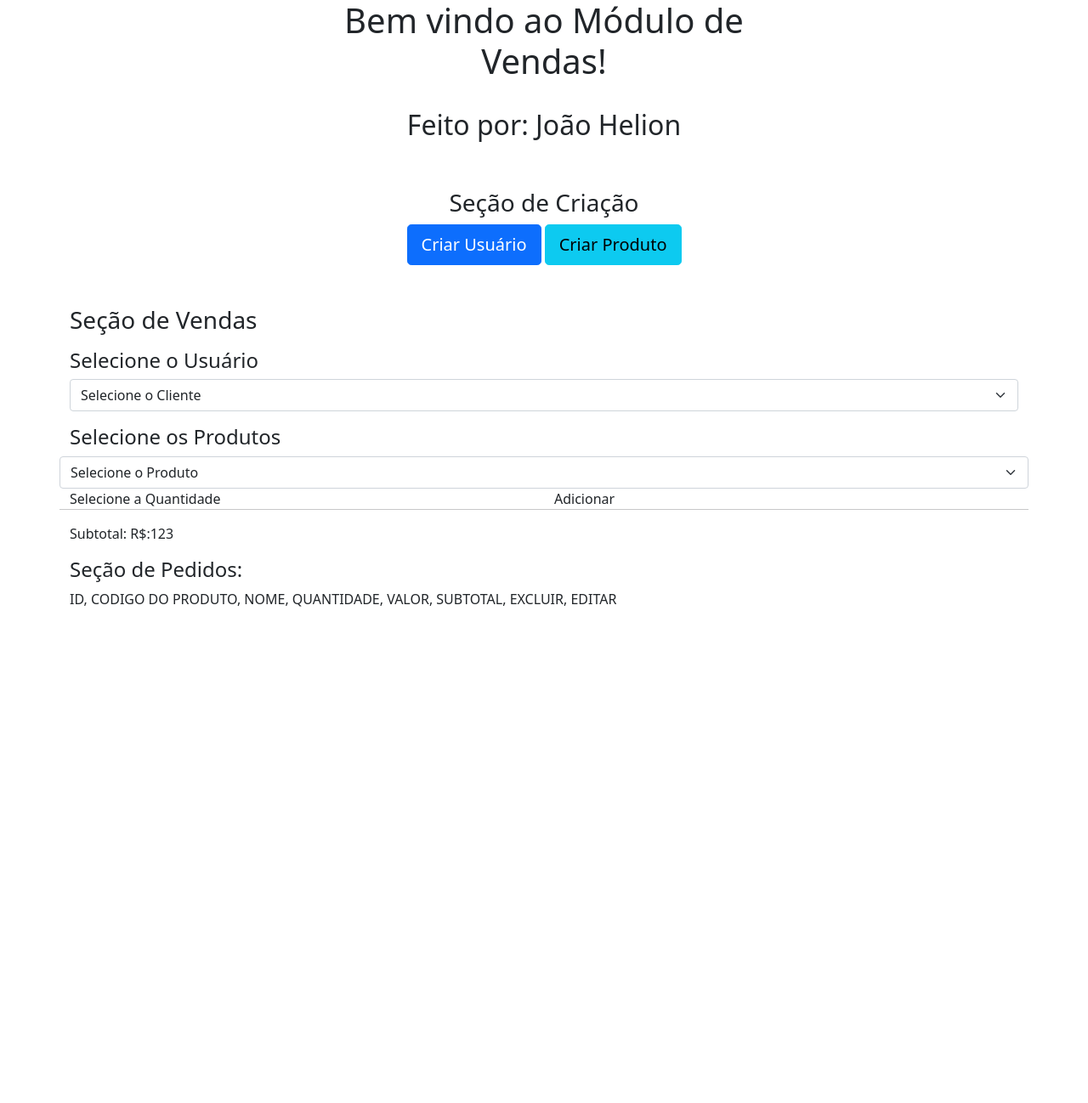
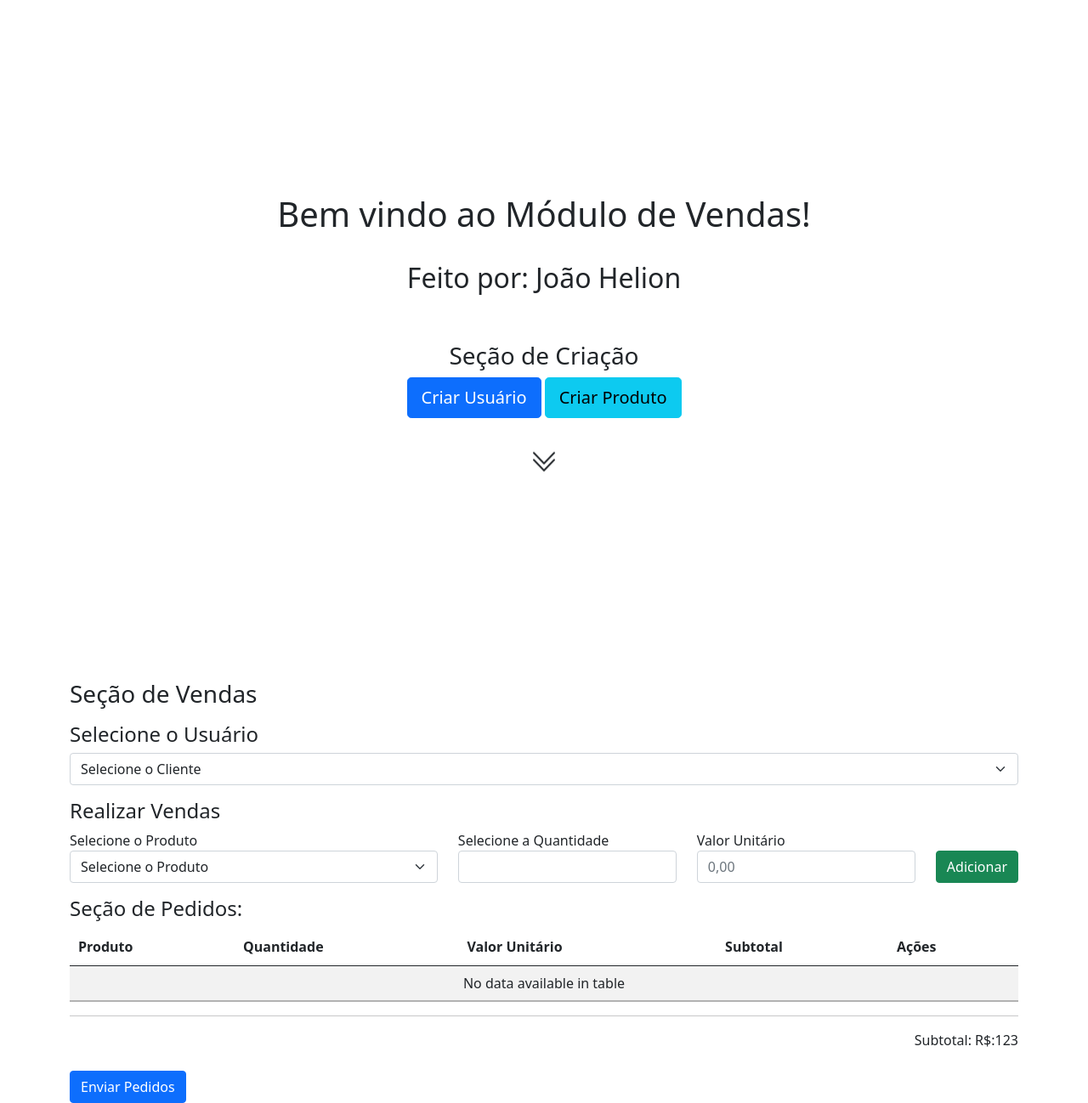
Before and after one commit to JVHelion/mod_vendas, a Laravel app: page / in a window 1280 px wide. Shown: the whole page at 85% size. Before the commit the page ends 714 px from the top, so only its background shows below. Run offline with Laravel 12, Linux system fonts and the light colour scheme; data comes from the database, SQL or seed files in the repository; data that the repository does not hold is empty; some libraries are stand-ins or nearby versions.

Commit message:
feat: tabela de produtos e botões de editar e excluir pedidos

```diff
--- /dev/null
+++ b/public/js/mod_vendas/home.js
@@ -0,0 +1,342 @@
+/**
+ * INICIO
+ * Mascaras para formulários
+ */
+//Máscara para CPF
+function cpf(v) {
+    v = v.replace(/\D/g, ""); //Remove tudo o que não é dígito
+    v = v.replace(/(\d{3})(\d)/, "$1.$2"); //Coloca um ponto entre o terceiro e o quarto dígitos
+    v = v.replace(/(\d{3})(\d)/, "$1.$2"); //Coloca um ponto entre o terceiro e o quarto dígitos
+    //de novo (para o segundo bloco de números)
+    v = v.replace(/(\d{3})(\d{1,2})$/, "$1-$2"); //Coloca um hífen entre o terceiro e o quarto dígitos
+    return v;
+}
+
+//Máscara para nome
+function limparNome(v) {
+    return v.replace(/[^a-zA-ZÀ-ÿ\s]/g, ""); // Remove tudo que não for letra ou espaço
+}
+
+/**
+ * Mascaras para formulários
+ * FINAL
+ */
+
+/**
+ * INICIO
+ * POP-UPS
+ */
+// Função para mostrar modal de sucesso
+function mostrarSucesso() {
+    var modal = new bootstrap.Modal(document.getElementById("modalSucesso"));
+    modal.show();
+}
+// Função para mostrar modal de falha
+function mostrarFalha() {
+    var modal = new bootstrap.Modal(document.getElementById("modalFalha"));
+    modal.show();
+}
+/**
+ * POP-UPS
+ * FINAL
+ */
+
+/**
+ * INICIO
+ * POST CRIAR USUARIO
+ */
+function criarUsuario() {
+    const dados = {
+        nome_usuario_novo: document.getElementById("nome_de_usuario_novo")
+            .value,
+        cpf_usuario_novo: document.getElementById("cpf_de_usuario_novo").value,
+    };
+
+    fetch("/mod_vendas/criar_usuario", {
+        method: "POST",
+        headers: {
+            "Content-Type": "application/json",
+            "X-CSRF-TOKEN": document
+                .querySelector('meta[name="csrf-token"]')
+                .getAttribute("content"),
+        },
+        body: JSON.stringify(dados),
+    })
+        .then((response) => response.json())
+        .then((resposta) => {
+            mostrarSucesso();
+            atualizarSelectUsuarios();
+            console.log("Funfou o post de criar usuario", resposta);
+        })
+        .catch((erro) => {
+            mostrarFalha();
+            console.error("Deu errado", erro);
+        });
+}
+/**
+ * POST CRIAR USUARIO
+ * FINAL
+ */
+
+/**
+ * INICIO
+ * POST CRIAR PRODUTO
+ */
+function criarProduto() {
+    const dados = {
+        nome_Produto_novo: document.getElementById("nome_de_produto_novo")
+            .value,
+    };
+
+    fetch("/mod_vendas/criar_produto", {
+        method: "POST",
+        headers: {
+            "Content-Type": "application/json",
+            "X-CSRF-TOKEN": document
+                .querySelector('meta[name="csrf-token"]')
+                .getAttribute("content"),
+        },
+        body: JSON.stringify(dados),
+    })
+        .then((response) => response.json())
+        .then((resposta) => {
+            mostrarSucesso();
+            atualizarSelectProdutos();
+            console.log("Funfou o post de criar Produto", resposta);
+        })
+        .catch((erro) => {
+            mostrarFalha();
+            console.error("Deu errado", erro);
+        });
+}
+/**
+ * POST CRIAR PRODUTO
+ * FINAL
+ */
+
+// Preencher produtos
+function atualizarSelectProdutos() {
+    fetch("/mod_vendas/listar_produtos")
+        .then((response) => response.json())
+        .then((produtos) => {
+            const select = document.getElementById("select_produto");
+            select.innerHTML = '<option value="">Selecione o Produto</option>'
+            produtos.forEach((produto) => {
+                const option = document.createElement("option");
+                option.value = produto.id;
+                option.textContent = produto.nome_produto;
+                select.appendChild(option);
+            });
+        });
+}
+
+// Preencher clientes
+function atualizarSelectUsuarios() {
+    fetch("/mod_vendas/listar_usuarios")
+        .then((response) => response.json())
+        .then((usuarios) => {
+            const select = document.getElementById("select_cliente");
+            select.innerHTML = '<option value="">Selecione o Cliente</option>';
+            usuarios.forEach((usuario) => {
+                const option = document.createElement("option");
+                option.value = usuario.id;
+                option.textContent = usuario.name;
+                select.appendChild(option);
+            });
+        });
+}
+/**
+ * LISTAR USUARIO PRODUTOS
+ * FINAL
+ */
+
+/**
+ * INICIO
+ * SISTEMA DE PEDIDOS
+ */
+let pedidos = [];
+let tabelaPedidos;
+let indexEditando = null;
+
+// Adicionar Pedido
+function adicionarPedido() {
+    const selectProduto = document.getElementById("select_produto");
+    const produtoId = selectProduto.value;
+    const produtoNome = selectProduto.options[selectProduto.selectedIndex].text;
+    const quantidade = document.getElementById("quantidade_produto").value;
+    const valorUnitario = document.getElementById("valor_unitario_produto").value.replace('.', '').replace(',', '.');
+    const valorUnitarioFormatado = document.getElementById("valor_unitario_produto").value;
+    const subtotal = (parseFloat(valorUnitario) * parseInt(quantidade)).toFixed(2);
+
+    if (!produtoId || !quantidade || !valorUnitario) {
+        mostrarFalha();
+        return;
+    }
+
+    pedidos.push({
+        produtoId,
+        produtoNome,
+        quantidade,
+        valorUnitario: valorUnitarioFormatado,
+        subtotal: subtotal.replace('.', ',')
+    });
+
+    atualizarTabelaPedidos();
+}
+
+// Atualizar o dataTable
+function atualizarTabelaPedidos() {
+    tabelaPedidos.clear();
+    pedidos.forEach((pedido, index) => {
+        tabelaPedidos.row.add([
+            pedido.produtoNome,
+            pedido.quantidade,
+            pedido.valorUnitario,
+            pedido.subtotal,
+            `<button class="btn btn-warning btn-sm" onclick="editarPedido(${index})">Editar</button>
+             <button class="btn btn-danger btn-sm" onclick="excluirPedido(${index})">Excluir</button>`
+        ]);
+    });
+    tabelaPedidos.draw();
+}
+
+function excluirPedido(index) {
+    pedidos.splice(index, 1);
+    atualizarTabelaPedidos();
+}
+
+function editarPedido(index) {
+    indexEditando = index;
+    const pedido = pedidos[index];
+
+    // Preencher produtos no select do modal
+    fetch("/mod_vendas/listar_produtos")
+        .then((response) => response.json())
+        .then((produtos) => {
+            const select = document.getElementById("editar_produto");
+            select.innerHTML = '';
+            produtos.forEach((produto) => {
+                const option = document.createElement("option");
+                option.value = produto.id;
+                option.textContent = produto.nome_produto;
+                if (produto.id == pedido.produtoId) option.selected = true;
+                select.appendChild(option);
+            });
+
+            // Preencher os outros campos
+            document.getElementById("editar_quantidade").value = pedido.quantidade;
+            document.getElementById("editar_valor_unitario").value = pedido.valorUnitario;
+
+            // Abrir o modal
+            var modal = new bootstrap.Modal(document.getElementById("editarPedidoModal"));
+            modal.show();
+        });
+}
+
+function enviarPedidos() {
+    fetch("/mod_vendas/adicionar_pedido", {
+        method: "POST",
+        headers: {
+            "Content-Type": "application/json",
+            "X-CSRF-TOKEN": document
+                .querySelector('meta[name="csrf-token"]')
+                .getAttribute("content"),
+        },
+        body: JSON.stringify({ pedidos }),
+    })
+        .then((response) => response.json())
+        .then((resposta) => {
+            mostrarSucesso();
+            pedidos = [];
+            atualizarTabelaPedidos();
+        })
+        .catch((erro) => {
+            mostrarFalha();
+            console.error("Erro ao enviar pedidos", erro);
+        });
+}
+
+document.getElementById("salvarEdicaoPedido").addEventListener("click", function () {
+    if (indexEditando === null) return;
+
+    const select = document.getElementById("editar_produto");
+    const produtoId = select.value;
+    const produtoNome = select.options[select.selectedIndex].text;
+    const quantidade = document.getElementById("editar_quantidade").value;
+    const valorUnitario = document.getElementById("editar_valor_unitario").value;
+    const valorUnitarioFloat = valorUnitario.replace('.', '').replace(',', '.');
+    const subtotal = (parseFloat(valorUnitarioFloat) * parseInt(quantidade)).toFixed(2).replace('.', ',');
+
+    pedidos[indexEditando] = {
+        produtoId,
+        produtoNome,
+        quantidade,
+        valorUnitario,
+        subtotal
+    };
+
+    atualizarTabelaPedidos();
+    indexEditando = null;
+    var modal = bootstrap.Modal.getInstance(document.getElementById("editarPedidoModal"));
+    modal.hide();
+});
+/**
+ * SISTEMA DE PEDIDOS
+ * FINAL
+ * */
+
+/**
+ * INICIO
+ * TODOS OS CARREGAMENTOS DE DOM
+ */
+document.addEventListener('DOMContentLoaded', function() {
+    // Inicializa DataTable
+    tabelaPedidos = new DataTable('#tabela-pedidos', {
+        searching: false,
+        paging: false,
+        info: false,
+        ordering: false
+    });
+
+    // Máscara Cleave.js
+    new Cleave("#valor_unitario_produto", {
+        numeral: true,
+        numeralThousandsGroupStyle: "thousand",
+        delimiter: ".",
+        numeralDecimalMark: ",",
+        numeralDecimalScale: 2,
+        onValueChanged: function (e) {
+            let partes = e.target.value.split(",");
+            let inteiros = partes[0].replace(/\D/g, "");
+            if (inteiros.length > 6) {
+                inteiros = inteiros.slice(0, 6);
+                partes[0] = parseInt(inteiros, 10).toLocaleString("pt-BR");
+                e.target.value = partes.join(",");
+            }
+        },
+    });
+
+    new Cleave("#editar_valor_unitario", {
+        numeral: true,
+        numeralThousandsGroupStyle: "thousand",
+        delimiter: ".",
+        numeralDecimalMark: ",",
+        numeralDecimalScale: 2
+    });
+
+    // Preencher selects
+    atualizarSelectUsuarios();
+    atualizarSelectProdutos();
+
+    // Máscaras para CPF e nome
+    document.getElementById("cpf_de_usuario_novo").addEventListener("input", function () {
+        this.value = cpf(this.value);
+    });
+    document.getElementById("nome_de_usuario_novo").addEventListener("input", function () {
+        this.value = limparNome(this.value);
+    });
+});
+/**
+ * TODOS OS CARREGAMENTOS DE DOM
+ * FINAL
+ */
--- a/resources/views/mod_vendas/home.blade.php
+++ b/resources/views/mod_vendas/home.blade.php
@@ -7,48 +7,78 @@
     <meta name="csrf-token" content="{{ csrf_token() }}">
     <title>Módulo de Vendas</title>
     <link href="https://cdn.jsdelivr.net/npm/bootstrap@5.0.2/dist/css/bootstrap.min.css" rel="stylesheet" integrity="sha384-EVSTQN3/azprG1Anm3QDgpJLIm9Nao0Yz1ztcQTwFspd3yD65VohhpuuCOmLASjC" crossorigin="anonymous">
+    <link rel="stylesheet" href="https://cdnjs.cloudflare.com/ajax/libs/animate.css/4.1.1/animate.min.css" />
+    <link rel="stylesheet" href="https://cdn.datatables.net/v/bs5/dt-2.0.8/datatables.min.css" />
 </head>
 
 <body>
     <div class="container">
+        <div class='dobra-1 d-flex justify-content-center align-items-center' style='height: 100vh;'>
+            <div>
                 <div class="row">
-            <div class="col">
 
-            </div>
-            <div class="col-6 text-center">
+                    <div class="col-12 text-center">
                         <h1>Bem vindo ao Módulo de Vendas!</h1><br>
                         <h2>Feito por: João Helion</h2>
                     </div>
-            <div class="col">
 
-            </div>
                 </div>
                 <div class='text-center mt-5'>
                     <h3>Seção de Criação</h3>
                     <button type="button" class="btn btn-primary btn-lg" data-bs-toggle="modal" data-bs-target="#criarUsuarioModal">Criar Usuário</button>
                     <button type="button" class="btn btn-info btn-lg" data-bs-toggle="modal" data-bs-target="#criarProdutoModal">Criar Produto</button>
                 </div>
-        <div class='text-left mt-5'>
+                <div class="animado text-center mt-5 animate__animated animate__bounce animate__infinite">
+                    <svg xmlns="http://www.w3.org/2000/svg" width="32" height="32" fill="currentColor" class="bi bi-chevron-double-down" viewBox="0 0 16 16">
+                        <path fill-rule="evenodd" d="M1.646 6.646a.5.5 0 0 1 .708 0L8 12.293l5.646-5.647a.5.5 0 0 1 .708.708l-6 6a.5.5 0 0 1-.708 0l-6-6a.5.5 0 0 1 0-.708"></path>
+                        <path fill-rule="evenodd" d="M1.646 2.646a.5.5 0 0 1 .708 0L8 8.293l5.646-5.647a.5.5 0 0 1 .708.708l-6 6a.5.5 0 0 1-.708 0l-6-6a.5.5 0 0 1 0-.708"></path>
+                    </svg>
+
+                </div>
+            </div>
+        </div>
+
+        <div class='text-left'>
             <h3>Seção de Vendas</h3>
             <h4 class='mt-3'>Selecione o Usuário</h4>
             <select id="select_cliente" class="form-select">
                 <option value="">Selecione o Cliente</option>
             </select>
-            <h4 class='mt-3'>Selecione os Produtos</h4>
-            <div class="row">
+            <h4 class='mt-3'>Realizar Vendas</h4>
+            <div class='col d-flex gap-4'>
+                <div class=' flex-fill'>
+                    <div class="col">Selecione o Produto</div>
                     <select id="select_produto" class="form-select">
-                    <option value="">Selecione o Produto</option>
+                        <option value=""></option>
                     </select>
+                </div>
+                <div>
                     <div class="col">Selecione a Quantidade</div>
-                <div class="col">Adicionar</div>
+                    <input type="number" id="quantidade_produto" class="form-control" min="1" step="1" pattern="\d*" inputmode="numeric" oninput="this.value = this.value.replace(/[^0-9]/g, '')">
+                </div>
+                <div>
+                    <div class="col">Valor Unitário</div>
+                    <input type="text" id="valor_unitario_produto" class="form-control" placeholder="0,00" oninput="this.value = this.value.replace(/[^0-9,]/g, '').replace(/(,.*?),/g, '$1');">
+                </div>
+                <button type="button" class="btn btn-success mt-4" onclick="adicionarPedido()">Adicionar</button>
+            </div>
+            <h4 class='mt-3'>Seção de Pedidos:</h4>
+            <table id="tabela-pedidos" class="table table-striped">
+                <thead>
+                    <tr>
+                        <th>Produto</th>
+                        <th>Quantidade</th>
+                        <th>Valor Unitário</th>
+                        <th>Subtotal</th>
+                        <th>Ações</th>
+                    </tr>
+                </thead>
+            </table>
             <hr>
-                <div>
-                    <p>Subtotal: R$:<span id='subtotal_da_linha'>123</span></p>
+            <div class='col text-end'>
+                <span>Subtotal: R$:<span id='subtotal_da_linha'>123</span></span>
             </div>
-            </div>
-            <h4>Seção de Pedidos:</h4>
-            <p>ID, CODIGO DO PRODUTO, NOME, QUANTIDADE, VALOR, SUBTOTAL, EXCLUIR, EDITAR</p>
-
+            <button type="button" class="btn btn-primary mt-4 col text-end" onclick="enviarPedidos()">Enviar Pedidos</button>
             <!-- Modal Criar Produto -->
             <div class="modal fade" id="criarProdutoModal" tabindex="-1" aria-labelledby="criarProdutoModalLabel" aria-hidden="true">
                 <div class="modal-dialog">
@@ -126,161 +156,47 @@
                     </div>
                 </div>
             </div>
+
+            <!-- Modal Editar Pedido -->
+            <div class="modal fade" id="editarPedidoModal" tabindex="-1" aria-labelledby="editarPedidoModalLabel" aria-hidden="true">
+                <div class="modal-dialog">
+                    <div class="modal-content">
+                        <div class="modal-header">
+                            <h5 class="modal-title" id="editarPedidoModalLabel">Editar Pedido</h5>
+                            <button type="button" class="btn-close" data-bs-dismiss="modal" aria-label="Fechar"></button>
+                        </div>
+                        <div class="modal-body">
+                            <form id="formEditarPedido">
+                                <div class="mb-3">
+                                    <label for="editar_produto" class="form-label">Produto</label>
+                                    <select id="editar_produto" class="form-select"></select>
+                                </div>
+                                <div class="mb-3">
+                                    <label for="editar_quantidade" class="form-label">Quantidade</label>
+                                    <input type="number" id="editar_quantidade" class="form-control" min="1" step="1">
+                                </div>
+                                <div class="mb-3">
+                                    <label for="editar_valor_unitario" class="form-label">Valor Unitário</label>
+                                    <input type="text" id="editar_valor_unitario" class="form-control" placeholder="0,00">
+                                </div>
+                            </form>
+                        </div>
+                        <div class="modal-footer">
+                            <button type="button" class="btn btn-secondary" data-bs-dismiss="modal">Cancelar</button>
+                            <button type="button" class="btn btn-primary" id="salvarEdicaoPedido">Salvar</button>
                         </div>
                     </div>
-    <script>
-        /**
-         * INICIO
-         * Mascaras para formulários
-         */
-        //Máscara para CPF
-        function cpf(v) {
-            v = v.replace(/\D/g, "") //Remove tudo o que não é dígito
-            v = v.replace(/(\d{3})(\d)/, "$1.$2") //Coloca um ponto entre o terceiro e o quarto dígitos
-            v = v.replace(/(\d{3})(\d)/, "$1.$2") //Coloca um ponto entre o terceiro e o quarto dígitos
-            //de novo (para o segundo bloco de números)
-            v = v.replace(/(\d{3})(\d{1,2})$/, "$1-$2") //Coloca um hífen entre o terceiro e o quarto dígitos
-            return v
-        }
+                </div>
+            </div>
+        </div>
+    </div>
 
-        document.getElementById('cpf_de_usuario_novo').addEventListener('input', function() {
-            this.value = cpf(this.value);
-        });
 
-        //Máscara para nome
-        function limparNome(v) {
-            return v.replace(/[^a-zA-ZÀ-ÿ\s]/g, ''); // Remove tudo que não for letra ou espaço
-        }
-
-        document.getElementById('nome_de_usuario_novo').addEventListener('input', function() {
-            this.value = limparNome(this.value);
-        });
-        /**
-         * Mascaras para formulários
-         * FINAL
-         */
-
-        /**
-         * INICIO
-         * POP-UPS
-         */
-        // Função para mostrar modal de sucesso
-        function mostrarSucesso() {
-            var modal = new bootstrap.Modal(document.getElementById('modalSucesso'));
-            modal.show();
-        }
-        // Função para mostrar modal de falha
-        function mostrarFalha() {
-            var modal = new bootstrap.Modal(document.getElementById('modalFalha'));
-            modal.show();
-        }
-        /**
-         * POP-UPS
-         * FINAL
-         */
-
-        /**
-         * INICIO
-         * POST CRIAR USUARIO
-         */
-        function criarUsuario() {
-            const dados = {
-                nome_usuario_novo: document.getElementById('nome_de_usuario_novo').value,
-                cpf_usuario_novo: document.getElementById('cpf_de_usuario_novo').value
-            };
-
-            fetch('/mod_vendas/criar_usuario', {
-                    method: 'POST',
-                    headers: {
-                        'Content-Type': 'application/json',
-                        'X-CSRF-TOKEN': document.querySelector('meta[name="csrf-token"]').getAttribute('content')
-                    },
-                    body: JSON.stringify(dados)
-                })
-                .then(response => response.json())
-                .then(resposta => {
-                    mostrarSucesso();
-                    console.log('Funfou o post de criar usuario', resposta);
-                })
-                .catch(erro => {
-                    mostrarFalha();
-                    console.error('Deu errado', erro);
-                });
-        }
-        /**
-         * POST CRIAR USUARIO
-         * FINAL
-         */
-
-        /**
-         * INICIO
-         * POST CRIAR PRODUTO
-         */
-        function criarProduto() {
-            const dados = {
-                nome_Produto_novo: document.getElementById('nome_de_produto_novo').value
-            };
-
-            fetch('/mod_vendas/criar_produto', {
-                    method: 'POST',
-                    headers: {
-                        'Content-Type': 'application/json',
-                        'X-CSRF-TOKEN': document.querySelector('meta[name="csrf-token"]').getAttribute('content')
-                    },
-                    body: JSON.stringify(dados)
-                })
-                .then(response => response.json())
-                .then(resposta => {
-                    mostrarSucesso();
-                    console.log('Funfou o post de criar Produto', resposta);
-                })
-                .catch(erro => {
-                    mostrarFalha();
-                    console.error('Deu errado', erro);
-                });
-        }
-        /**
-         * POST CRIAR PRODUTO
-         * FINAL
-         */
-
-        /**
-         * INICIO
-         * LISTAR USUARIOS PRODUTOS
-         */
-        document.addEventListener('DOMContentLoaded', function() {
-            // Preencher clientes
-            fetch('/mod_vendas/listar_usuarios')
-                .then(response => response.json())
-                .then(usuarios => {
-                    const select = document.getElementById('select_cliente');
-                    usuarios.forEach(usuario => {
-                        const option = document.createElement('option');
-                        option.value = usuario.id;
-                        option.textContent = usuario.name;
-                        select.appendChild(option);
-                    });
-                });
-
-            // Preencher produtos
-            fetch('/mod_vendas/listar_produtos')
-                .then(response => response.json())
-                .then(produtos => {
-                    const select = document.getElementById('select_produto');
-                    produtos.forEach(produto => {
-                        const option = document.createElement('option');
-                        option.value = produto.id;
-                        option.textContent = produto.nome_produto;
-                        select.appendChild(option);
-                    });
-                });
-        });
-        /**
-         * LISTAR USUARIO PRODUTOS
-         * FINAL
-         */
-    </script>
+    <script src="https://code.jquery.com/jquery-3.6.0.min.js"></script>
     <script src="https://cdn.jsdelivr.net/npm/bootstrap@5.0.2/dist/js/bootstrap.bundle.min.js" integrity="sha384-MrcW6ZMFYlzcLA8Nl+NtUVF0sA7MsXsP1UyJoMp4YLEuNSfAP+JcXn/tWtIaxVXM" crossorigin="anonymous"></script>
+    <script src="https://cdn.jsdelivr.net/npm/cleave.js@1/dist/cleave.min.js"></script>
+    <script src="https://cdn.datatables.net/v/bs5/dt-2.0.8/datatables.min.js"></script>
+    <script src="public/js/mod_vendas/home.js?cache=<?= time() ?>"></script>
 </body>
 
 </html>
```
Lines whose indentation alone changed are shown as unchanged.
